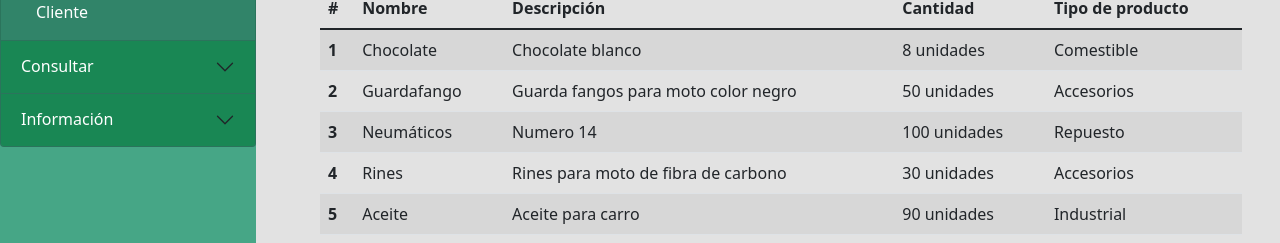
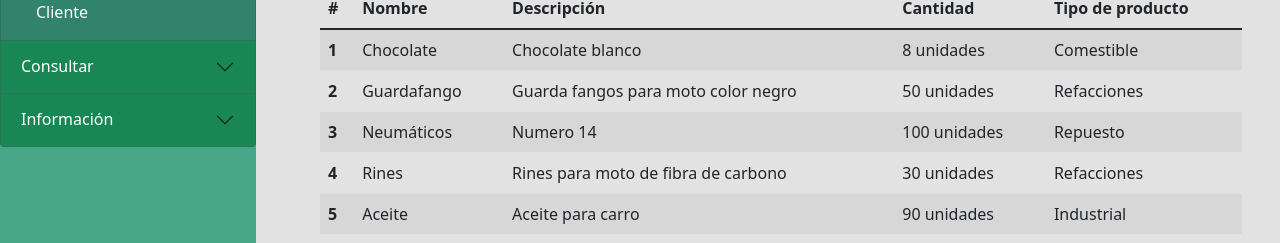
Before and after one commit to deivis-dlh/AppGasolinera, an Angular app: page /productos in a window 1280 px wide. Shown: the part 201-444 px from the top of the page. Built offline with nearby package versions, Linux system fonts and the light colour scheme.

Commit message:
Accesorios renombrado a Refacciones

```diff
--- a/src/app/paginas/consultar-productos/consultar-productos.component.html
+++ b/src/app/paginas/consultar-productos/consultar-productos.component.html
@@ -25,7 +25,7 @@
                 <td>Guardafango</td>
                 <td>Guarda fangos para moto color negro</td>
                 <td>50 unidades</td>
-                <td>Accesorios</td>
+                <td>Refacciones</td>
             </tr>
 
             <tr>
@@ -41,7 +41,7 @@
                 <td>Rines</td>
                 <td>Rines para moto de fibra de carbono</td>
                 <td>30 unidades</td>
-                <td>Accesorios</td>
+                <td>Refacciones</td>
             </tr>
 
             <tr>
```
